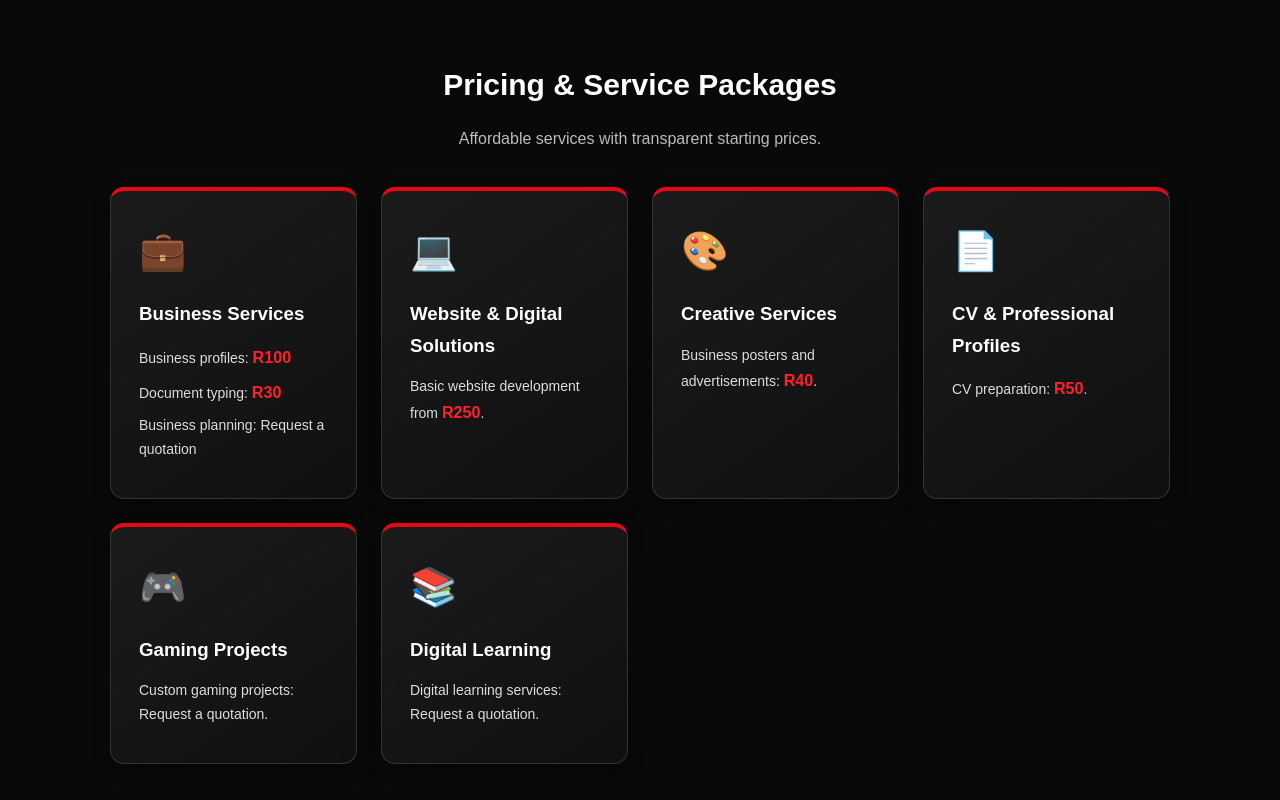
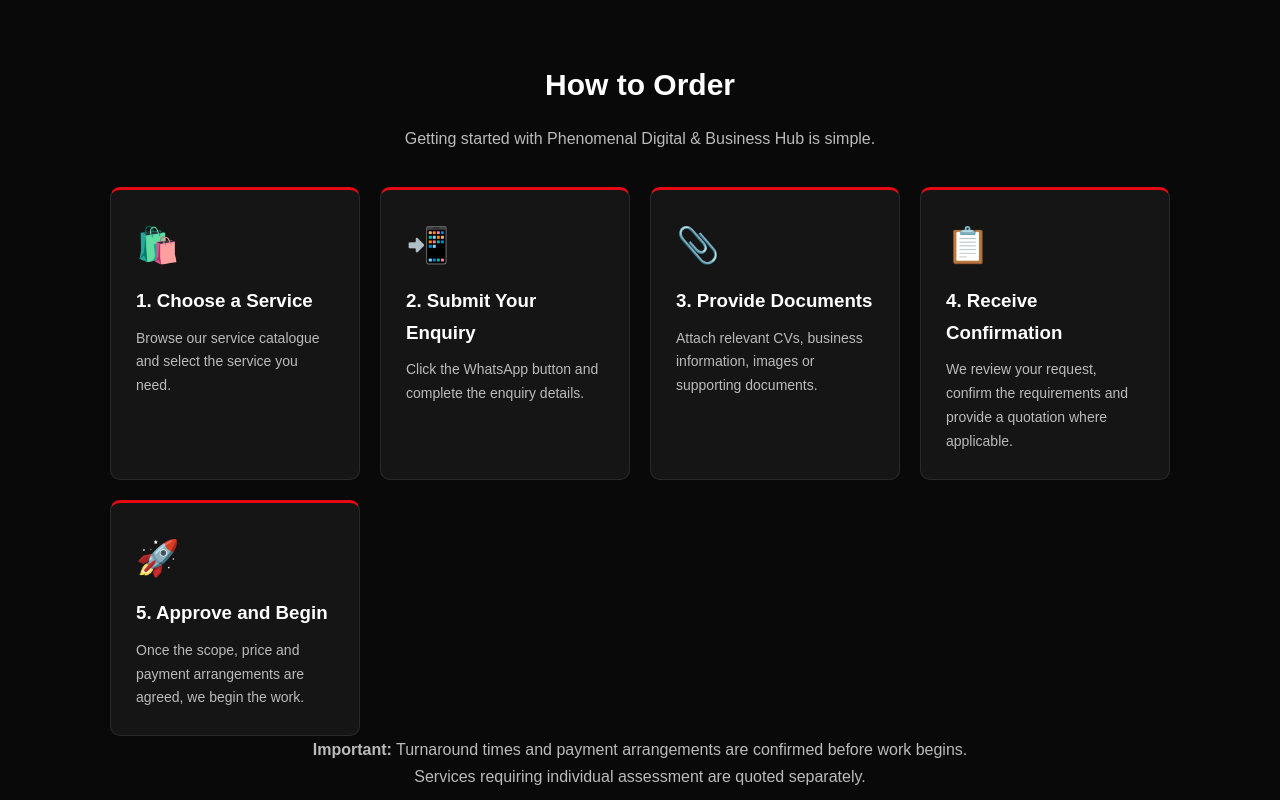
Before and after one commit to mohaulehlohonolohoho-png/phenomenal-digital-hub, a plain HTML site: page index.html in a window 1280 px wide. Shown: the part 2880-3680 px from the top of the page. Drawn offline with Linux system fonts and the light colour scheme.

Commit message:
Add customer ordering guide

```diff
--- a/index.html
+++ b/index.html
@@ -462,6 +462,46 @@
 </section>
 
 
+
+<section id="how-to-order">
+  <h2 class="section-title">How to Order</h2>
+  <p class="section-intro">Getting started with Phenomenal Digital & Business Hub is simple.</p>
+
+  <div class="cards">
+    <div class="card">
+      <div class="icon">🛍️</div>
+      <h3>1. Choose a Service</h3>
+      <p>Browse our service catalogue and select the service you need.</p>
+    </div>
+
+    <div class="card">
+      <div class="icon">📲</div>
+      <h3>2. Submit Your Enquiry</h3>
+      <p>Click the WhatsApp button and complete the enquiry details.</p>
+    </div>
+
+    <div class="card">
+      <div class="icon">📎</div>
+      <h3>3. Provide Documents</h3>
+      <p>Attach relevant CVs, business information, images or supporting documents.</p>
+    </div>
+
+    <div class="card">
+      <div class="icon">📋</div>
+      <h3>4. Receive Confirmation</h3>
+      <p>We review your request, confirm the requirements and provide a quotation where applicable.</p>
+    </div>
+
+    <div class="card">
+      <div class="icon">🚀</div>
+      <h3>5. Approve and Begin</h3>
+      <p>Once the scope, price and payment arrangements are agreed, we begin the work.</p>
+    </div>
+  </div>
+
+  <p class="section-intro"><strong>Important:</strong> Turnaround times and payment arrangements are confirmed before work begins. Services requiring individual assessment are quoted separately.</p>
+</section>
+
 <section id="pricing">
   <h2 class="section-title">Pricing & Service Packages</h2>
   <p class="section-intro">Affordable services with transparent starting prices.</p>
```
